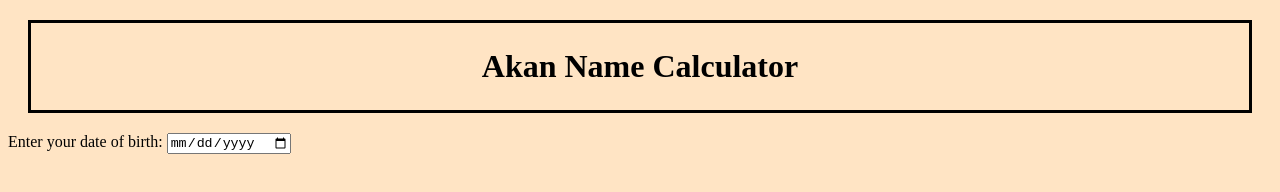
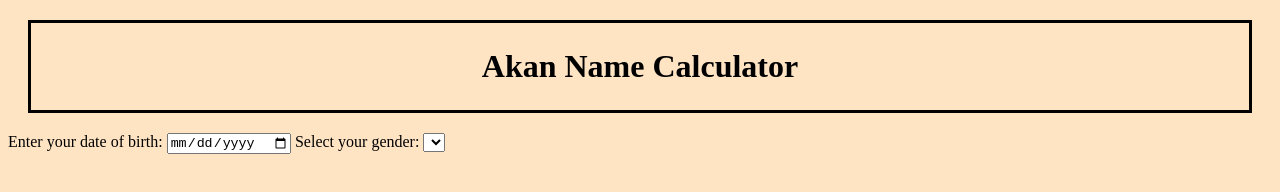
Before and after one commit to nicole-kirimi/week2-IP, a plain HTML site: page index.html in a window 1280 px wide. Drawn offline with Linux system fonts and the light colour scheme.

Commit message:
add select gender form

```diff
--- a/index.html
+++ b/index.html
@@ -15,6 +15,9 @@
     <div class="form">
         <label for="dob">Enter your date of birth:</label>
         <input type="date" id="dob">
+
+        <label for="gender">Select your gender:</label>
+        <select id="gender">
     </div>
 
 
```
